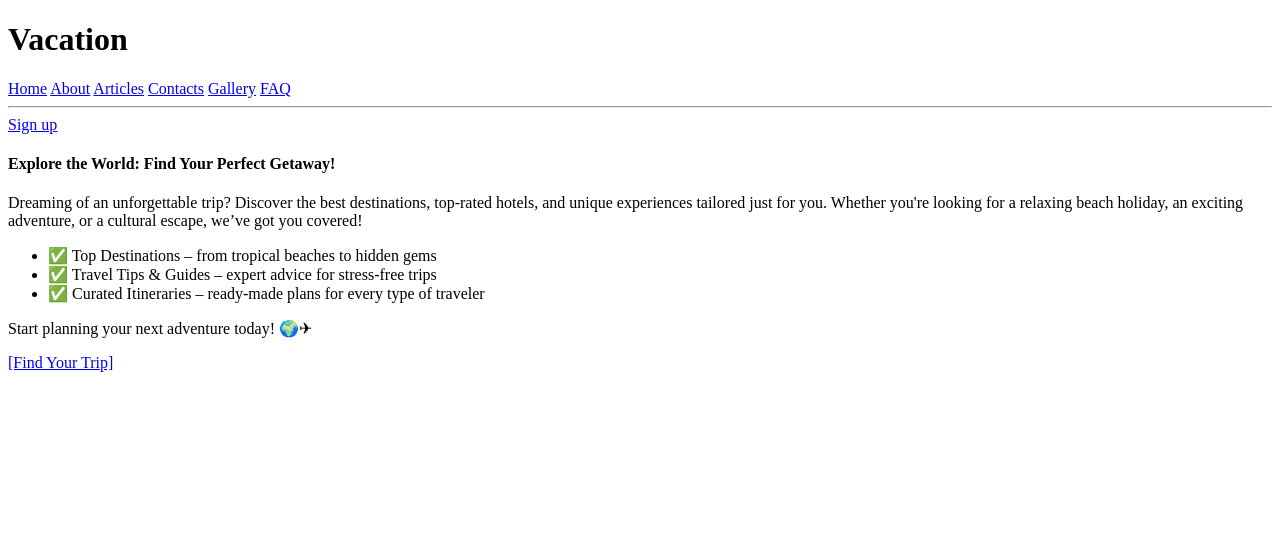
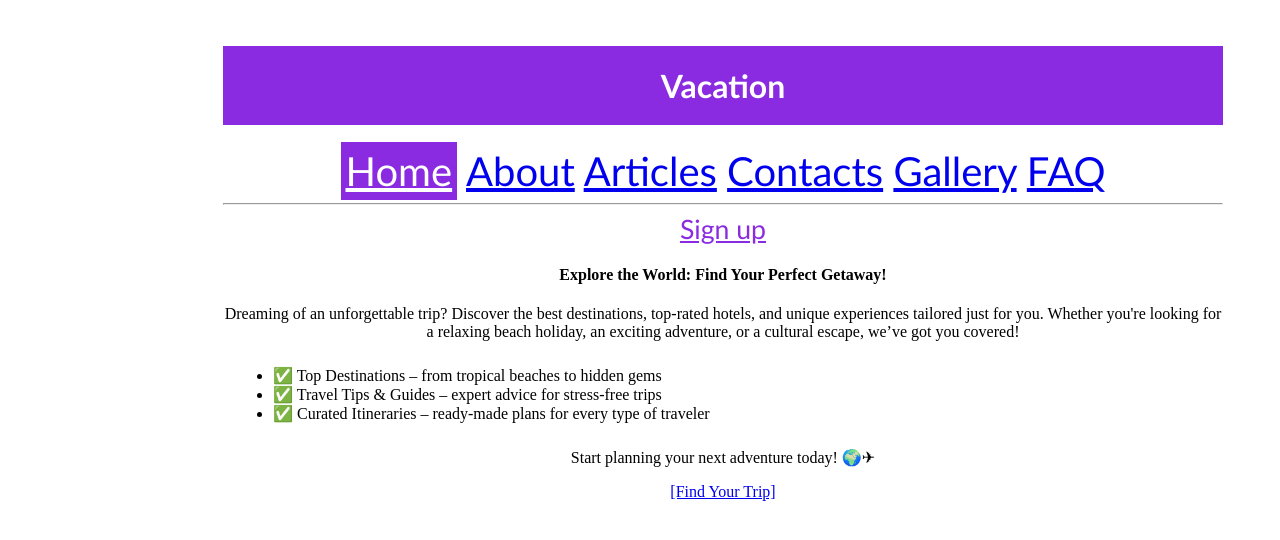
Before and after one commit to Chellsi/fullstack_learning, a plain HTML site: page hw2/index.html in a window 1280 px wide. Drawn offline with Linux system fonts and the light colour scheme.

Commit message:
hw3 major updates

```diff
--- a/hw2/index.html
+++ b/hw2/index.html
@@ -4,25 +4,30 @@
     <meta charset="UTF-8">
     <meta name="viewport" content="width=device-width, initial-scale=1.0">
     <title>Document</title>
+    <link rel="stylesheet" type="text/css" href="styles.css">
 </head>
 <body>
-    <h1>Vacation</h1>
-    <a href="index.html">Home</a>
+    <div class="container">
+        <h1 class="main_title">Vacation</h1>
+        <div class="main_menu">
+            <a href="index.html" class="selected">Home</a>
             <a href="pages/about.html">About</a>
             <a href="pages/articles.html">Articles</a>
             <a href="pages/contacts.html">Contacts</a>
             <a href="pages/gallery.html">Gallery</a>
             <a href="pages/faq.html">FAQ</a>
+        </div>
         <hr>
-    <a href="pages/registration.html">Sign up</a>
+        <a href="pages/registration.html" class="sign_up">Sign up</a>
         <h4>Explore the World: Find Your Perfect Getaway!</h4>
         <p>Dreaming of an unforgettable trip? Discover the best destinations, top-rated hotels, and unique experiences tailored just for you. Whether you're looking for a relaxing beach holiday, an exciting adventure, or a cultural escape, we’ve got you covered!</p>
-    <ul>
+        <ul class="list">
             <li>✅ Top Destinations – from tropical beaches to hidden gems</li>
             <li>✅ Travel Tips & Guides – expert advice for stress-free trips</li>
             <li>✅ Curated Itineraries – ready-made plans for every type of traveler</li>
         </ul>
         <p>Start planning your next adventure today! 🌍✈</p>
         <a href="pages/gallery.html">[Find Your Trip]</a>
+    </div>
 </body>
 </html>
--- /dev/null
+++ b/hw2/styles.css
@@ -0,0 +1,43 @@
+.main_title {
+    text-align: center;
+    color: rgb(255, 255, 255);
+    font-weight: bold;
+    font-family: 'Gill Sans', 'Gill Sans MT', Calibri, 'Trebuchet MS', sans-serif;
+    background-color: blueviolet;
+    padding: 20px;
+}
+
+.main_menu {
+    text-align: center;
+    font-size: 30pt;
+    font-family: 'Gill Sans', 'Gill Sans MT', Calibri, 'Trebuchet MS', sans-serif;
+    color: blueviolet;
+}
+
+.sign_up {
+    text-align: center;
+    font-size: 20pt;
+    font-family: 'Gill Sans', 'Gill Sans MT', Calibri, 'Trebuchet MS', sans-serif;
+    color: blueviolet;
+}
+
+.selected {
+    background-color: blueviolet;
+    padding: 5px;
+    color: white;
+}
+
+
+.list {
+    margin: 25px;
+    padding-left: 25px;
+    text-align: left;
+}
+
+.container {
+    margin: 200px;
+    margin-top: 10px;
+    width: 1000px;
+    text-align: center;
+    padding: 15px;
+}
```
Also changed, not shown: hw2/pages/about.html (+11 -8 lines), hw2/pages/articles.html (+11 -8 lines), hw2/pages/contacts.html (+11 -8 lines), hw2/pages/faq.html (+11 -8 lines), hw2/pages/gallery.html (+11 -8 lines), hw2/pages/registration.html (+5 -2 lines). Lines whose indentation alone changed are shown as unchanged.
